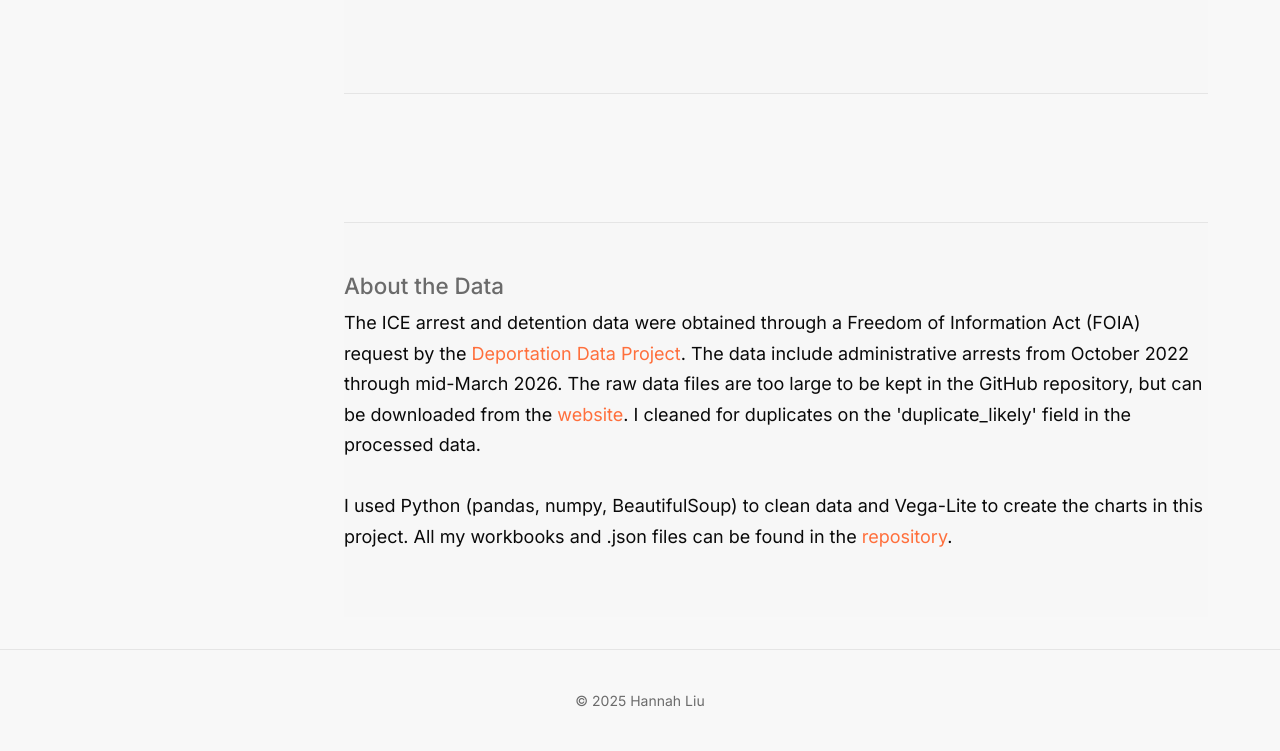
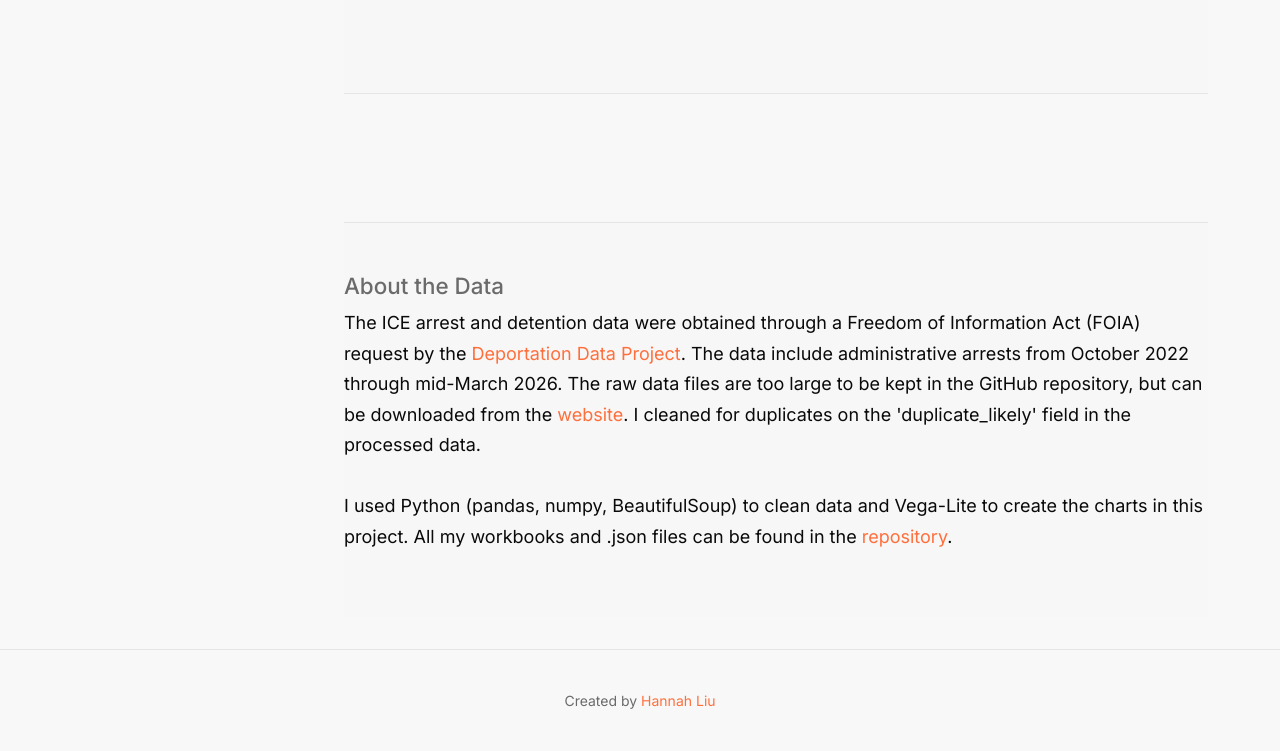
Before and after one commit to hannahjliu/ICEtracker, a plain HTML site: page index.html in a window 1280 px wide. Shown: the part 1830-2581 px from the top of the page. Drawn offline with nearby package versions, Linux system fonts and the light colour scheme; a script that the page names is missing.

Commit message:
Update footer with author's link

```diff
--- a/index.html
+++ b/index.html
@@ -559,7 +559,7 @@
     </div>
 
     <footer>
-        © 2025 Hannah Liu
+        Created by <a href = "https://hannahjliu.com/"> Hannah Liu </a>
     </footer>
 
     <script>
```
